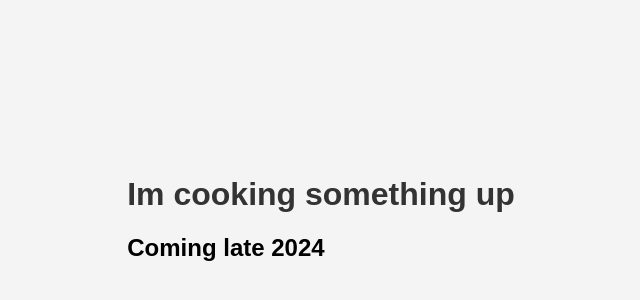
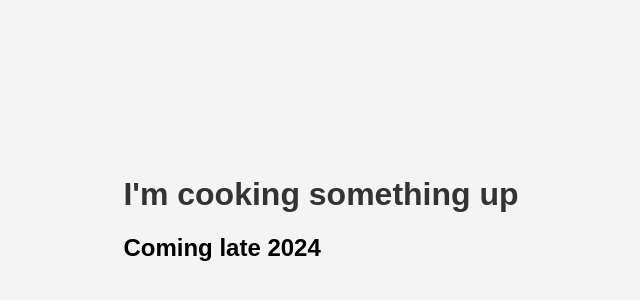
Before and after one commit to Estebanech1620/HTML-Portafolio, a plain HTML site: page Index.html in a window 1280 px wide. Shown: the part 182-482 px from the top of the page, 319-959 px from the left. Drawn offline with Linux system fonts and the light colour scheme.

Commit message:
Update Index.html

```diff
--- a/Index.html
+++ b/Index.html
@@ -25,7 +25,7 @@
 </head>
 <body>
     <div>
-        <h1>Im cooking something up</h1>
+        <h1>I'm cooking something up</h1>
         <h2>Coming late 2024</h2>
         </p>
     </div>
```
